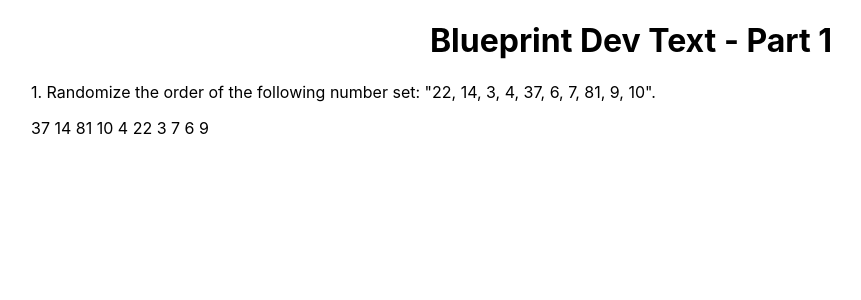
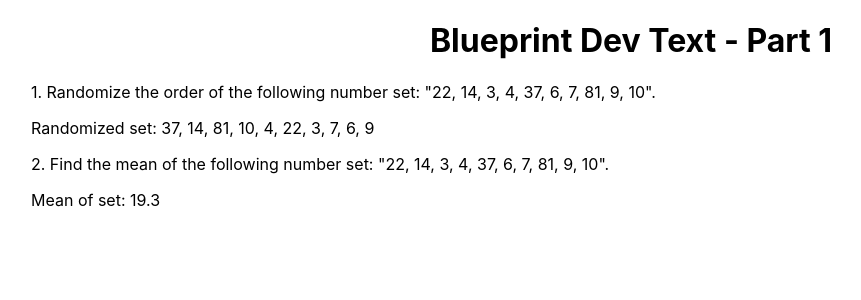
Before and after one commit to wchrapcynski/Dev-Test1, a React (Create React App) app: page / in a window 1280 px wide. Shown: the top 300 px of the page, without its empty margins (9-870 px from the left). Built offline with nearby package versions, Linux system fonts and the light colour scheme.

Commit message:
Question 2 complete

```diff
--- a/src/App.js
+++ b/src/App.js
@@ -1,6 +1,7 @@
 import React from "react";
 import "./App.scss";
-import QuestionOne from "./components/QuestionOne"
+import QuestionOne from "./components/QuestionOne";
+import QuestionTwo from "./components/QuestionTwo";
 
 function App() {
   return (
@@ -10,6 +11,7 @@ function App() {
       </header>
       <main>
         <QuestionOne />
+        <QuestionTwo />
       </main>
     </div>
   );
--- a/src/components/QuestionOne.js
+++ b/src/components/QuestionOne.js
@@ -21,10 +21,10 @@ function QuestionOne() {
         1. Randomize the order of the following number set: "22, 14, 3, 4, 37,
         6, 7, 81, 9, 10".
       </p>
-      <p>
-        {shuffle(originalArray).map((item, key) => {
+      <p>Randomized set:&nbsp;
+        {shuffle(originalArray).map((item, key, array) => {
           return(<span key={key}>
-            {item + " "}
+            {item + (key === array.length -1 ? "": ", ")}
           </span>)
         })}
       </p>
--- /dev/null
+++ b/src/components/QuestionTwo.js
@@ -0,0 +1,26 @@
+import React from "react";
+
+function QuestionTwo() {
+  const originalArray = [22, 14, 3, 4, 37, 6, 7, 81, 9, 10];
+
+  const meanOfArray = array => {
+    let sum = 0;
+    for (let i = 0; i < array.length; i++) {
+      sum += array[i];
+    }
+    let mean = sum / array.length;
+    return mean;
+  };
+
+  return (
+    <div className="question-two">
+      <p>
+        2. Find the mean of the following number set: "22, 14, 3, 4, 37, 6, 7,
+        81, 9, 10".
+      </p>
+      <p>Mean of set:&nbsp;{meanOfArray(originalArray)}</p>
+    </div>
+  );
+}
+
+export default QuestionTwo;
```
